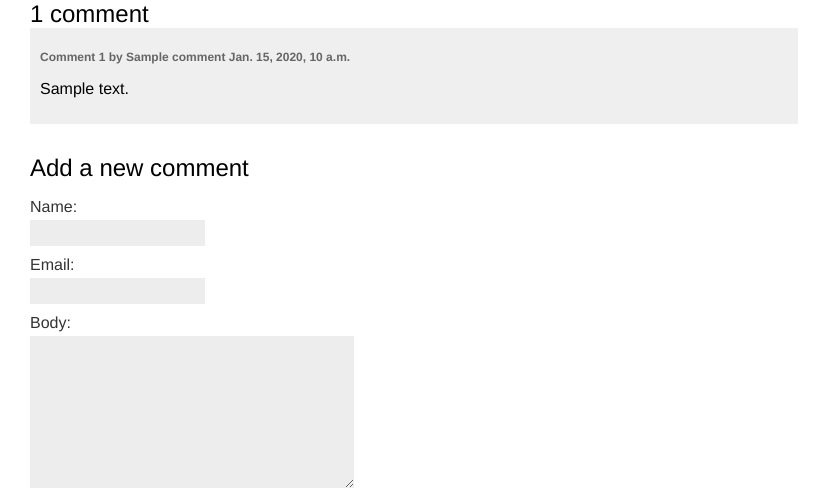
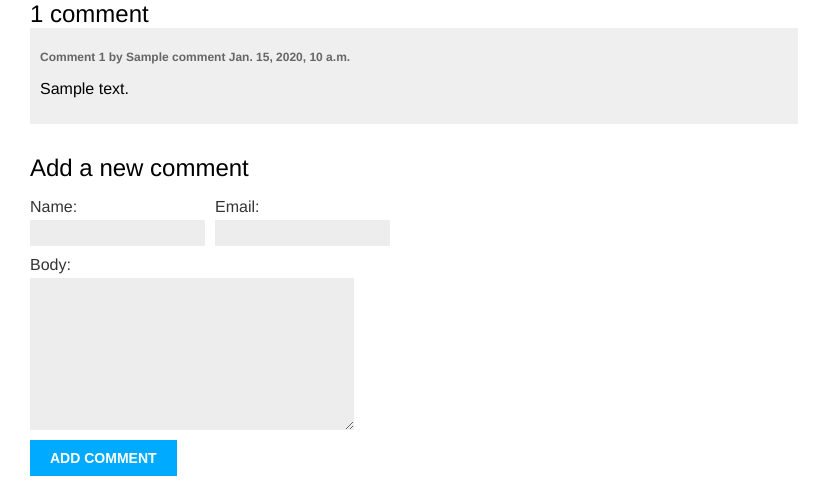
Before and after one commit to NaveenKumarReddy8/DjangoDive, a Django app: a page that uses blog/templates/blog/post/includes/comment_form.html in a window 1280 px wide. Shown: the part 206-702 px from the top of the page, without its empty margins (0-831 px from the left). Run offline with Django 5.2, Linux system fonts and the light colour scheme; tables that the repository leaves empty hold one stand-in row (values such as "Sample post").

Commit message:
chapter 2 completed

```diff
--- a/blog/templates/blog/post/includes/comment_form.html
+++ b/blog/templates/blog/post/includes/comment_form.html
@@ -1,6 +1,8 @@
 <h2>Add a new comment</h2>
 <form action="{% url "blog:post_comment" post.id %}" method="post">
-    {{ form.as_p }}
+    <div class="left">{{ form.name.as_field_group }}</div>
+    <div class="left">{{ form.email.as_field_group }}</div>
+    {{ form.body.as_field_group }}
     {% csrf_token %}
     <p>
         <input type="submit" value="Add Comment">
```
